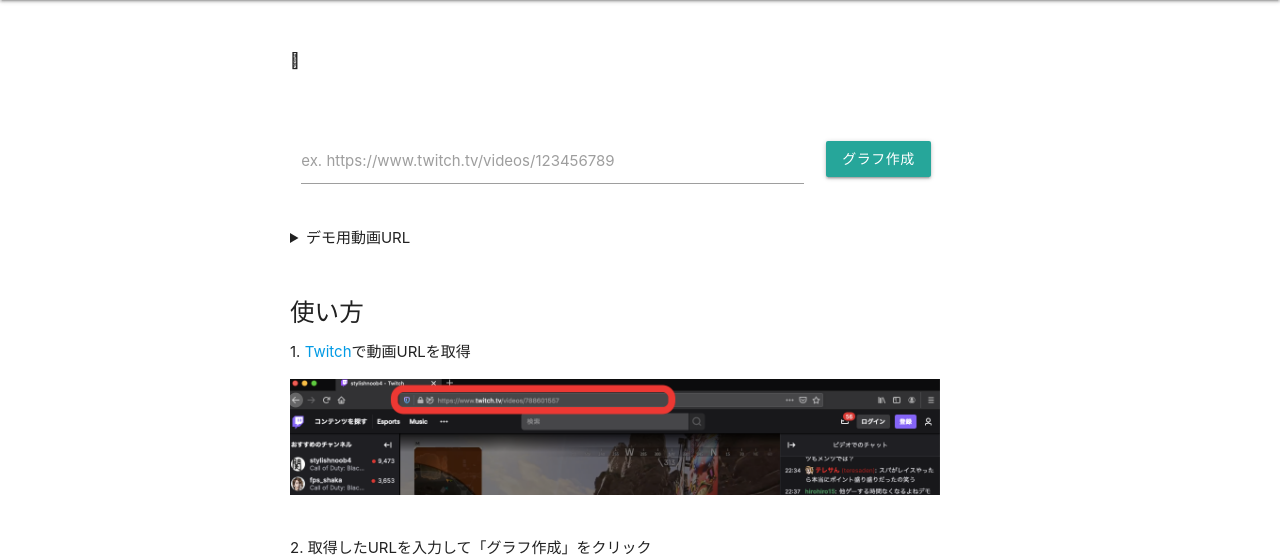
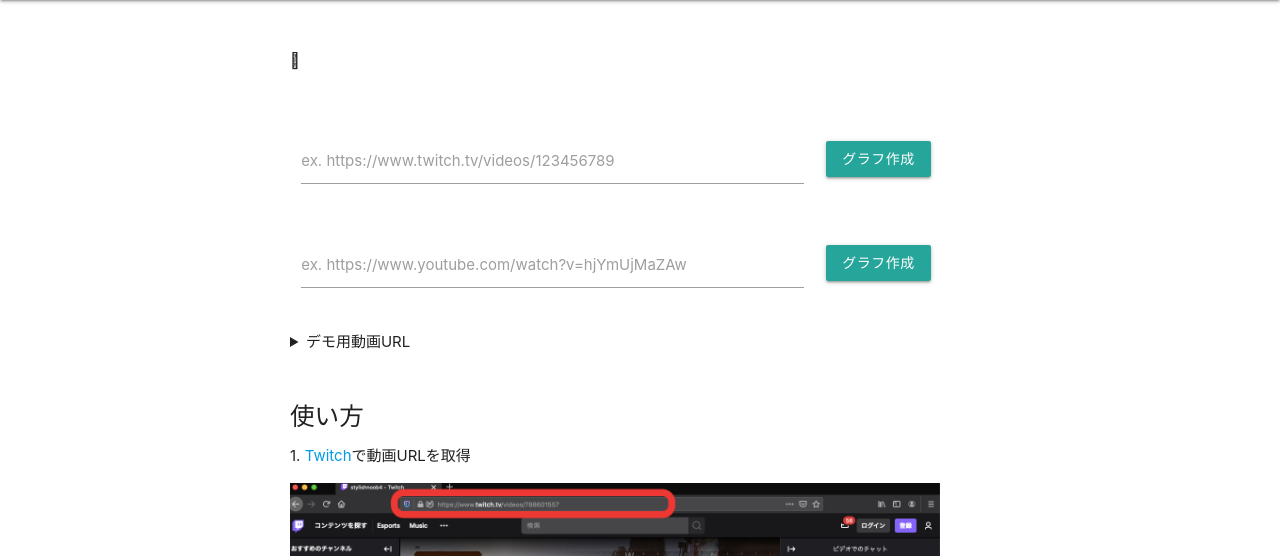
Before and after one commit to k4nekom/VisuaLive, a Python web app: template app/templates/home.html in a window 1280 px wide. Shown: the part 64-620 px from the top of the page. Run offline with Jinja, Linux system fonts and the light colour scheme; the template is opened without the code that fills it, so the values that code supplies are empty.

Commit message:
youtubeクラス作成

```diff
--- a/app/templates/home.html
+++ b/app/templates/home.html
@@ -15,6 +15,23 @@
                     type="text"
                     class="validate"
                     required pattern="https://www.twitch.tv/videos/\d{9}"
+                >
+            </div>
+            <div class="col s3">
+                <button type="submit" class="waves-effect waves-light btn urlButton">グラフ作成</button>
+            </div>
+        </div>
+    </form>
+    <form action="/" method="post">
+        <div class="row">
+            <div class="input-field col s9">
+                <label for="url">ex. https://www.youtube.com/watch?v=hjYmUjMaZAw</label>
+                <input
+                    id="url"
+                    name="url"
+                    type="text"
+                    class="validate"
+                    required pattern="https://www.youtube.com/watch\?v=[0-9A-Za-z-_]{11}"
                 >
             </div>
             <div class="col s3">
--- a/app/urls.py
+++ b/app/urls.py
@@ -6,6 +6,7 @@ import responder
 from exception import VideoNotFoundError
 from external.twitch import TwitchVideo
 from external.twitch_demo import TwitchVideoDemo
+from external.youtube import YoutubeVideo
 
 BASE_DIR = Path(__file__).parent
 
@@ -25,6 +26,8 @@ class root:
             video = TwitchVideoDemo()
         elif re.fullmatch('https://www.twitch.tv/videos/\d{9}', request['url']) != None:
             video = TwitchVideo(request['url'])
+        elif re.fullmatch('https://www.youtube.com/watch\?v=[0-9A-Za-z-_]{11}', request['url']) != None:
+            video = YoutubeVideo(request['url'])
         else:
             resp.html = api.template('home.html', error_message='動画のURLが無効です')
             return
```
Also changed, not shown: app/external/youtube.py (+5 -5 lines), app/test/urls_test.py (+29 -2 lines), 1 other file.
